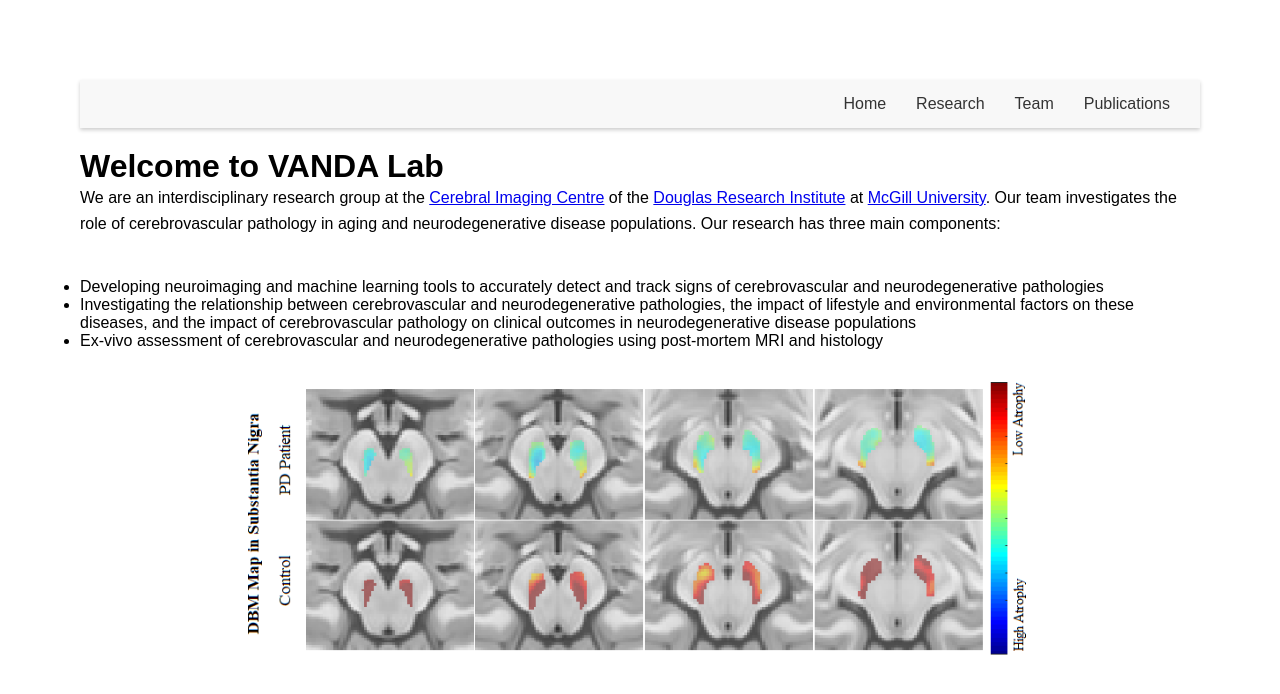
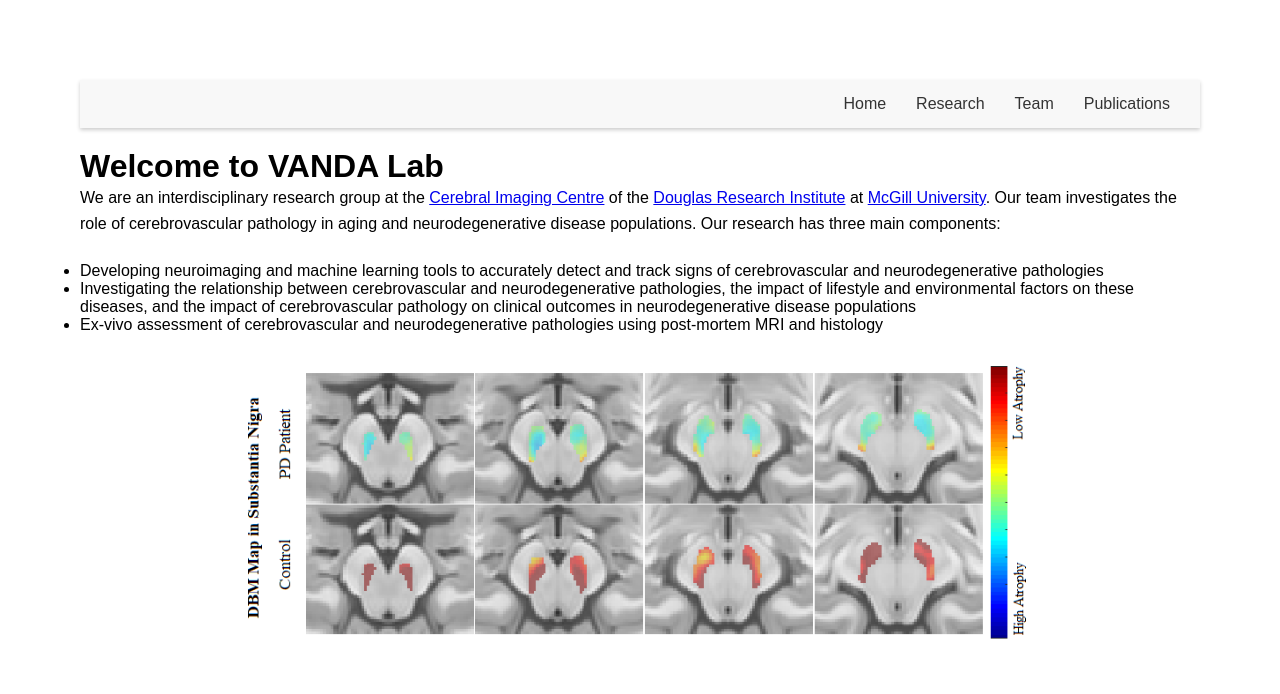
Before and after one commit to VANDAlab/VANDAlab.github.io, a Jekyll site: the page index.html, which Jekyll copies as it is, in a window 1280 px wide. Shown: the top 694 px of the page. Built offline with Jekyll 4.4.1, drawn with Linux system fonts in a browser that asks for light colours.

Commit message:
Update style.css

```diff
--- a/assets/css/style.css
+++ b/assets/css/style.css
@@ -14,7 +14,7 @@ body {
 
 /* Add space below paragraphs */
 p {
-  margin-bottom: 2.6rem;
+  margin-bottom: 1.6rem;
   line-height: 1.6; /* Adjust this value to increase or decrease the space between lines of text */
 }
 
```
